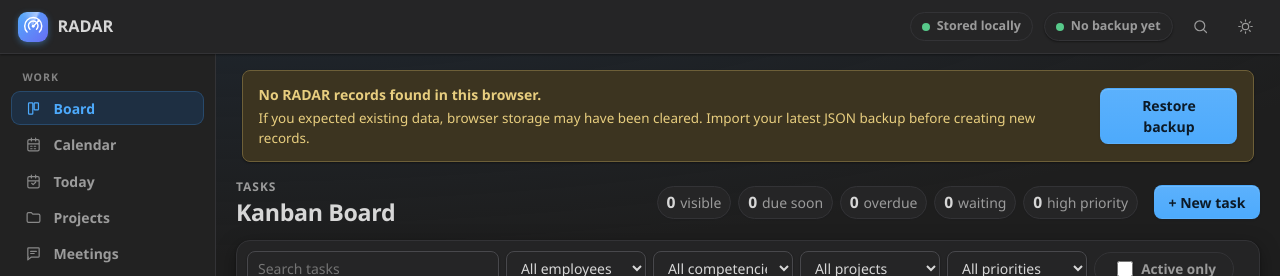
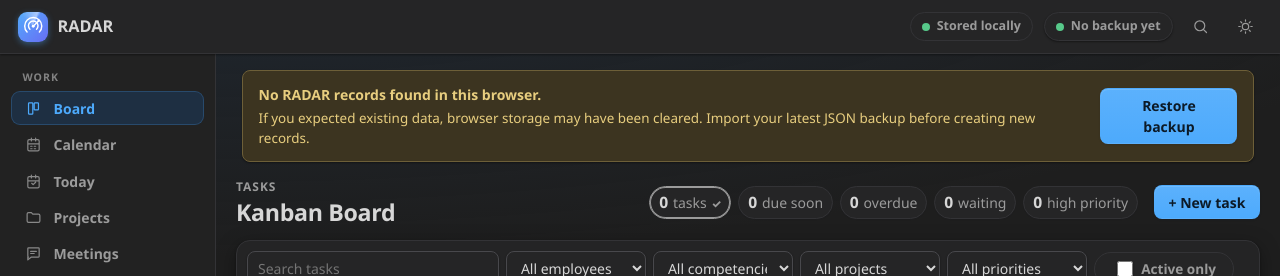
Before and after one commit to bradhenson/radar, a Svelte app: page / in a window 1280 px wide. Shown: the top 276 px of the page. Built offline with nearby package versions, Linux system fonts and the light colour scheme.

Commit message:
Add board summary quick filters

```diff
--- /dev/null
+++ b/src/domain/rules/boardFilters.ts
@@ -0,0 +1,24 @@
+import type { IsoDate, Task } from "../models";
+import { dueState } from "./dueState";
+
+export type BoardSummaryFilter = "" | "due_soon" | "overdue" | "waiting" | "priority";
+
+/**
+ * Match the quick-filter summaries shown above the board. These filters are
+ * intentionally single-choice, but continue to compose with the board's
+ * search, employee, competency, project, priority, and active-only filters.
+ */
+export function matchesBoardSummaryFilter(
+  task: Pick<Task, "dueDate" | "status" | "priority">,
+  filter: BoardSummaryFilter,
+  today: IsoDate,
+  dueSoonDays: number
+): boolean {
+  if (!filter) return true;
+  if (filter === "waiting") return task.status === "waiting";
+  if (filter === "priority") return task.priority === "high" || task.priority === "critical";
+
+  const state = dueState(task, today, dueSoonDays);
+  if (filter === "overdue") return state === "overdue";
+  return state === "due_today" || state === "due_soon";
+}
--- a/src/pages/BoardPage.svelte
+++ b/src/pages/BoardPage.svelte
@@ -7,6 +7,7 @@
   import EmptyState from "../components/common/EmptyState.svelte";
   import RichTextView from "../components/common/RichTextView.svelte";
   import { TASK_PRIORITIES, statusLabel, type BoardColumnDefinition, type Task } from "../domain/models";
+  import { matchesBoardSummaryFilter, type BoardSummaryFilter } from "../domain/rules/boardFilters";
   import { dueState, DUE_STATE_LABELS } from "../domain/rules/dueState";
   import { orderBetween } from "../domain/rules/boardOrder";
   import { daysBetween, daysSinceTimestamp, formatDate } from "../utils/dates";
@@ -18,8 +19,11 @@
   let filterProject = $state("");
   let filterPriority = $state("");
   let hideComplete = $state(false);
+  let summaryFilter = $state<BoardSummaryFilter>("");
 
-  let visibleTasks = $derived(
+  // Dropdown/search filters establish the board's working set. Summary pills
+  // then narrow that set without changing their counts underneath the user.
+  let baseFilteredTasks = $derived(
     app.tasks.filter((t) => {
       if (t.isArchived) return false;
       if (t.status === "cancelled") return false;
@@ -44,6 +48,12 @@
     })
   );
 
+  let visibleTasks = $derived(
+    baseFilteredTasks.filter((task) =>
+      matchesBoardSummaryFilter(task, summaryFilter, app.today, app.settings.dueSoonDays)
+    )
+  );
+
   let columns = $derived(
     app.activeBoardColumns.map((column) => ({
       column,
@@ -52,15 +62,24 @@
   );
 
   let boardStats = $derived({
-    total: visibleTasks.length,
-    overdue: visibleTasks.filter((t) => dueState(t, app.today, app.settings.dueSoonDays) === "overdue").length,
-    dueSoon: visibleTasks.filter((t) => {
-      const state = dueState(t, app.today, app.settings.dueSoonDays);
-      return state === "due_today" || state === "due_soon";
-    }).length,
-    waiting: visibleTasks.filter((t) => t.status === "waiting").length,
-    priority: visibleTasks.filter((t) => t.priority === "high" || t.priority === "critical").length
+    total: baseFilteredTasks.length,
+    overdue: baseFilteredTasks.filter((task) =>
+      matchesBoardSummaryFilter(task, "overdue", app.today, app.settings.dueSoonDays)
+    ).length,
+    dueSoon: baseFilteredTasks.filter((task) =>
+      matchesBoardSummaryFilter(task, "due_soon", app.today, app.settings.dueSoonDays)
+    ).length,
+    waiting: baseFilteredTasks.filter((task) =>
+      matchesBoardSummaryFilter(task, "waiting", app.today, app.settings.dueSoonDays)
+    ).length,
+    priority: baseFilteredTasks.filter((task) =>
+      matchesBoardSummaryFilter(task, "priority", app.today, app.settings.dueSoonDays)
+    ).length
   });
+
+  function toggleSummaryFilter(filter: Exclude<BoardSummaryFilter, "">) {
+    summaryFilter = summaryFilter === filter ? "" : filter;
+  }
 
   // --- drag and drop --------------------------------------------------------
   let draggingId = $state<string | undefined>(undefined);
@@ -233,6 +252,7 @@
     filterProject = "";
     filterPriority = "";
     hideComplete = false;
+    summaryFilter = "";
   }
 
   function cancelTransientState() {
@@ -329,7 +349,7 @@
   }
 
   let anyFilter = $derived(
-    Boolean(search || filterEmployee || filterCompetency || filterProject || filterPriority || hideComplete)
+    Boolean(search || filterEmployee || filterCompetency || filterProject || filterPriority || hideComplete || summaryFilter)
   );
 </script>
 
@@ -341,12 +361,40 @@
       <span class="eyebrow">Tasks</span>
       <h1>Kanban Board</h1>
     </div>
-    <div class="board-stats" aria-label="Board summary">
-      <span><strong>{boardStats.total}</strong> visible</span>
-      <span class:warn={boardStats.dueSoon > 0}><strong>{boardStats.dueSoon}</strong> due soon</span>
-      <span class:alert={boardStats.overdue > 0}><strong>{boardStats.overdue}</strong> overdue</span>
-      <span><strong>{boardStats.waiting}</strong> waiting</span>
-      <span class:alert={boardStats.priority > 0}><strong>{boardStats.priority}</strong> high priority</span>
+    <div class="board-stats" aria-label="Quick board filters">
+      <button
+        type="button"
+        class:active={!summaryFilter}
+        aria-pressed={!summaryFilter}
+        onclick={() => (summaryFilter = "")}><strong>{boardStats.total}</strong> tasks</button
+      >
+      <button
+        type="button"
+        class:warn={boardStats.dueSoon > 0}
+        class:active={summaryFilter === "due_soon"}
+        aria-pressed={summaryFilter === "due_soon"}
+        onclick={() => toggleSummaryFilter("due_soon")}><strong>{boardStats.dueSoon}</strong> due soon</button
+      >
+      <button
+        type="button"
+        class:alert={boardStats.overdue > 0}
+        class:active={summaryFilter === "overdue"}
+        aria-pressed={summaryFilter === "overdue"}
+        onclick={() => toggleSummaryFilter("overdue")}><strong>{boardStats.overdue}</strong> overdue</button
+      >
+      <button
+        type="button"
+        class:active={summaryFilter === "waiting"}
+        aria-pressed={summaryFilter === "waiting"}
+        onclick={() => toggleSummaryFilter("waiting")}><strong>{boardStats.waiting}</strong> waiting</button
+      >
+      <button
+        type="button"
+        class:alert={boardStats.priority > 0}
+        class:active={summaryFilter === "priority"}
+        aria-pressed={summaryFilter === "priority"}
+        onclick={() => toggleSummaryFilter("priority")}><strong>{boardStats.priority}</strong> high priority</button
+      >
     </div>
     <button type="button" class="primary board-new-task" onclick={() => ui.openNewTask()}>+ New task</button>
   </div>
@@ -621,7 +669,7 @@
     gap: .45rem;
     flex-wrap: wrap;
   }
-  .board-stats span {
+  .board-stats button {
     display: inline-flex;
     align-items: baseline;
     gap: .3rem;
@@ -633,24 +681,36 @@
     color: var(--text-muted);
     box-shadow: 0 1px 1px rgba(16, 24, 40, .04);
     white-space: nowrap;
+    font-weight: 500;
   }
+  .board-stats button:hover { border-color: currentColor; }
+  .board-stats button:focus-visible { outline: 2px solid var(--accent); outline-offset: 2px; }
   .board-stats strong {
     color: var(--text);
     font-size: .98rem;
   }
-  .board-stats span.warn {
+  .board-stats button.warn {
     background: var(--duesoon-bg);
     border-color: transparent;
     color: var(--duesoon-fg);
   }
-  .board-stats span.alert {
+  .board-stats button.alert {
     background: var(--overdue-bg);
     border-color: transparent;
     color: var(--overdue-fg);
   }
-  .board-stats span.warn strong,
-  .board-stats span.alert strong {
+  .board-stats button.warn strong,
+  .board-stats button.alert strong {
     color: inherit;
+  }
+  .board-stats button.active {
+    border-color: currentColor;
+    box-shadow: inset 0 0 0 1px currentColor;
+  }
+  .board-stats button.active::after {
+    content: "✓";
+    font-size: .7rem;
+    font-weight: 800;
   }
   .board-new-task {
     white-space: nowrap;
```
Also changed, not shown: 2 other files (tests, documents, lock files or other folders).
